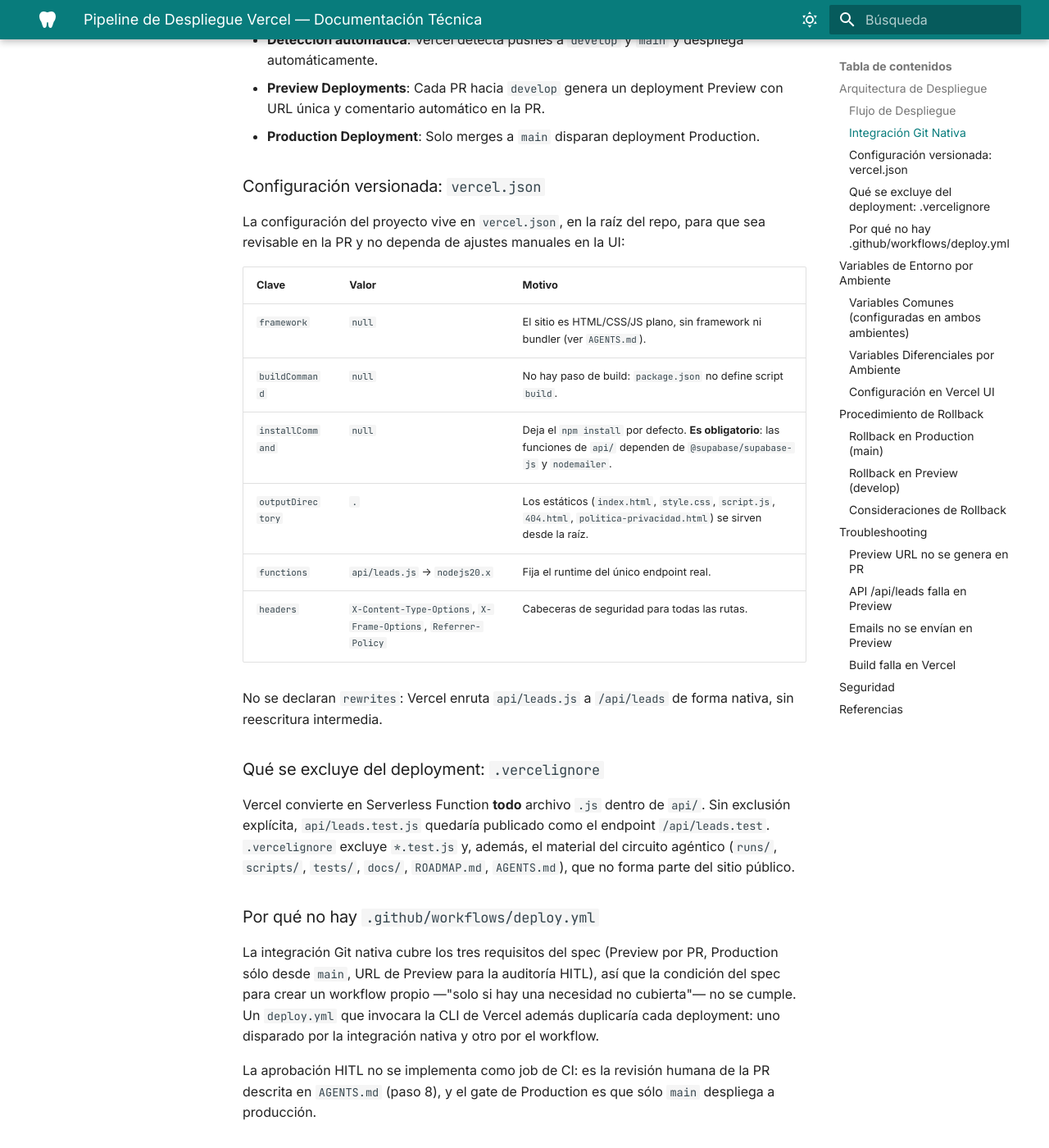
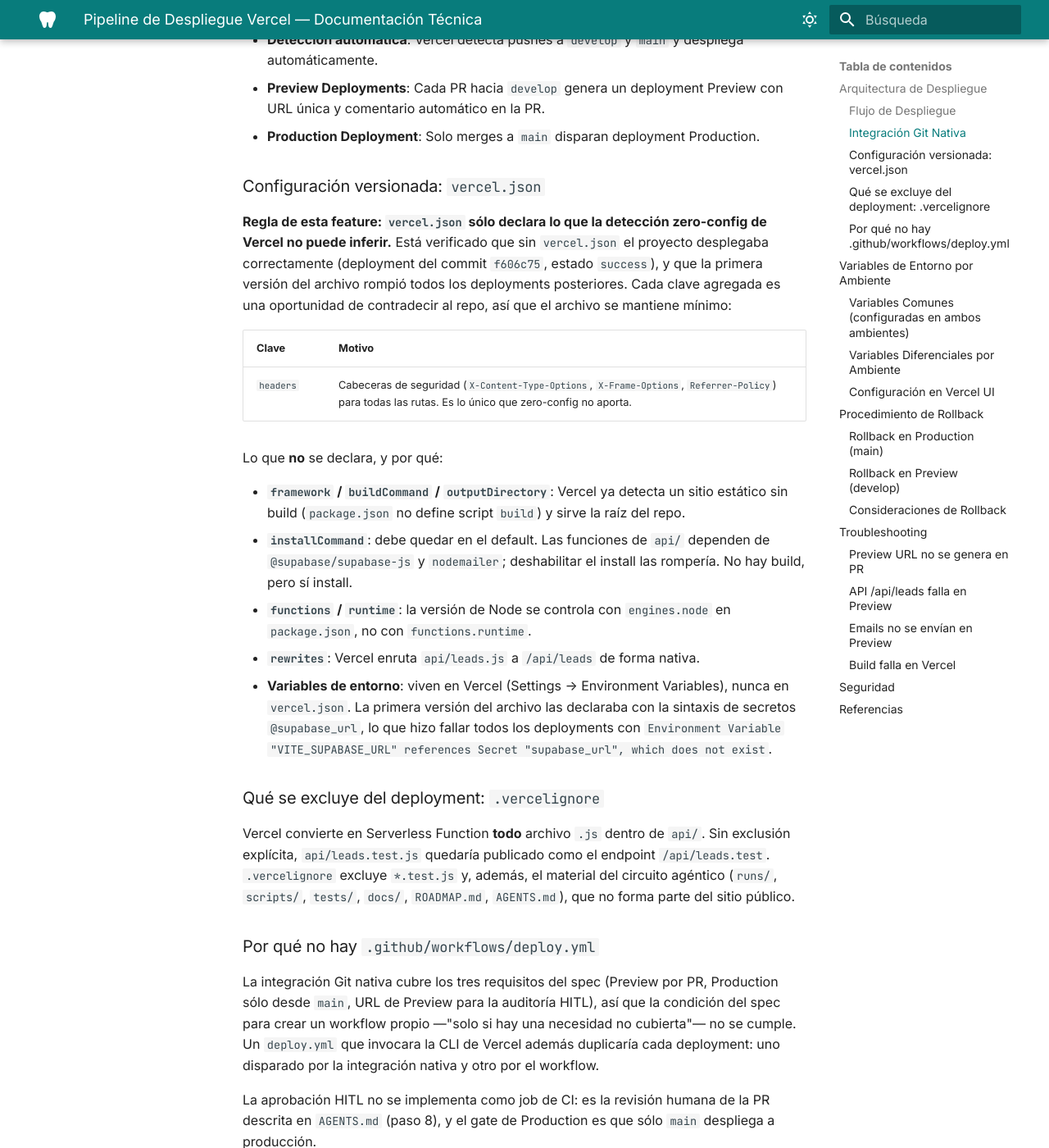
Before and after one commit to jlbellonGmail/gi-clinicadental, an MkDocs documentation site: the page built from docs/tecnica/pipeline-despliegue-vercel.md, in a window 1280 px wide and 1400 px high, scrolled down 1101 px. Shown: the whole window at 82% size. Built offline with MkDocs 1.6.1 and Material for MkDocs 9.7.7, drawn with Linux system fonts in a browser that asks for light colours.

Commit message:
fix(14): reducir vercel.json al minimo verificado
El deployment del commit `f606c75` —anterior a que existiera
`vercel.json`— esta registrado como `success`: la deteccion zero-config
de Vercel ya funcionaba para este proyecto. Todos los deployments desde
`888d972` fallan, primero por la referencia a secretos
`@supabase_url` y luego por el resto de claves que contradicen al repo.

Deja en `vercel.json` unicamente `headers`, que es lo unico que
zero-config no aporta. Documenta en la doc tecnica por que no se
declaran `framework`, `buildCommand`, `installCommand`,
`outputDirectory`, `functions.runtime` ni `rewrites`.

Co-Authored-By: Claude Opus 5 <noreply@anthropic.com>
Claude-Session: https://claude.ai/code/session_014dUL5P5UKAfmKGwyV3YE31

```diff
--- a/docs/tecnica/pipeline-despliegue-vercel.md
+++ b/docs/tecnica/pipeline-despliegue-vercel.md
@@ -41,20 +41,33 @@
 
 ### Configuración versionada: `vercel.json`
 
-La configuración del proyecto vive en `vercel.json`, en la raíz del repo,
-para que sea revisable en la PR y no dependa de ajustes manuales en la UI:
+**Regla de esta feature: `vercel.json` sólo declara lo que la detección
+zero-config de Vercel no puede inferir.** Está verificado que sin
+`vercel.json` el proyecto desplegaba correctamente (deployment del commit
+`f606c75`, estado `success`), y que la primera versión del archivo rompió
+todos los deployments posteriores. Cada clave agregada es una oportunidad de
+contradecir al repo, así que el archivo se mantiene mínimo:
 
-| Clave | Valor | Motivo |
-|-------|-------|--------|
-| `framework` | `null` | El sitio es HTML/CSS/JS plano, sin framework ni bundler (ver `AGENTS.md`). |
-| `buildCommand` | `null` | No hay paso de build: `package.json` no define script `build`. |
-| `installCommand` | `null` | Deja el `npm install` por defecto. **Es obligatorio**: las funciones de `api/` dependen de `@supabase/supabase-js` y `nodemailer`. |
-| `outputDirectory` | `.` | Los estáticos (`index.html`, `style.css`, `script.js`, `404.html`, `politica-privacidad.html`) se sirven desde la raíz. |
-| `functions` | `api/leads.js` → `nodejs20.x` | Fija el runtime del único endpoint real. |
-| `headers` | `X-Content-Type-Options`, `X-Frame-Options`, `Referrer-Policy` | Cabeceras de seguridad para todas las rutas. |
+| Clave | Motivo |
+|-------|--------|
+| `headers` | Cabeceras de seguridad (`X-Content-Type-Options`, `X-Frame-Options`, `Referrer-Policy`) para todas las rutas. Es lo único que zero-config no aporta. |
 
-No se declaran `rewrites`: Vercel enruta `api/leads.js` a `/api/leads` de
-forma nativa, sin reescritura intermedia.
+Lo que **no** se declara, y por qué:
+
+- **`framework` / `buildCommand` / `outputDirectory`**: Vercel ya detecta un
+  sitio estático sin build (`package.json` no define script `build`) y sirve
+  la raíz del repo.
+- **`installCommand`**: debe quedar en el default. Las funciones de `api/`
+  dependen de `@supabase/supabase-js` y `nodemailer`; deshabilitar el install
+  las rompería. No hay build, pero sí install.
+- **`functions` / `runtime`**: la versión de Node se controla con
+  `engines.node` en `package.json`, no con `functions.runtime`.
+- **`rewrites`**: Vercel enruta `api/leads.js` a `/api/leads` de forma nativa.
+- **Variables de entorno**: viven en Vercel (Settings → Environment
+  Variables), nunca en `vercel.json`. La primera versión del archivo las
+  declaraba con la sintaxis de secretos `@supabase_url`, lo que hizo fallar
+  todos los deployments con `Environment Variable "VITE_SUPABASE_URL"
+  references Secret "supabase_url", which does not exist`.
 
 ### Qué se excluye del deployment: `.vercelignore`
 
```
Also changed, not shown: vercel.json.
